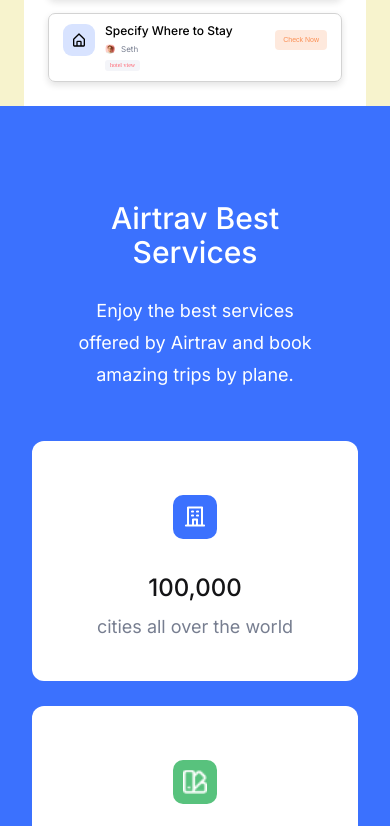
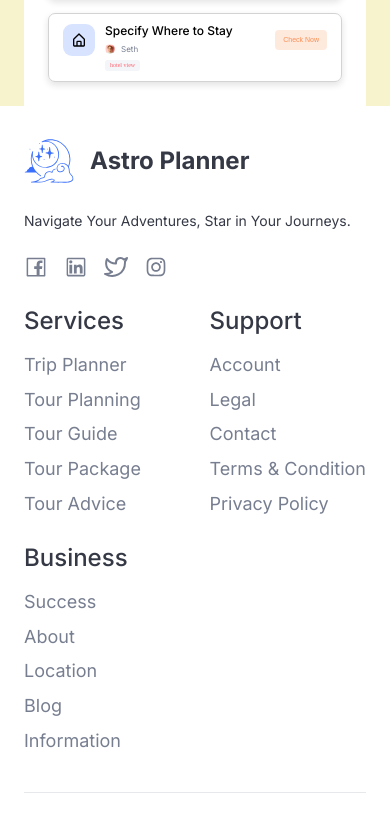
Before and after one commit to ronaldpaek/astro-planner-client, a React (Vite) app: page / in a window 390 px wide. Shown: the part 7578-8404 px from the top of the page. Built offline with nearby package versions, Linux system fonts and the light colour scheme.

Commit message:
basic mobile responsivess

```diff
--- a/src/pages/Home.jsx
+++ b/src/pages/Home.jsx
@@ -16,7 +16,6 @@
       <AirtravBestServices />
       <DiscoverFeatures />
       <TwoWeekTripPlan />
-      <AirtravBestServices />
     </>
   );
 };
```
